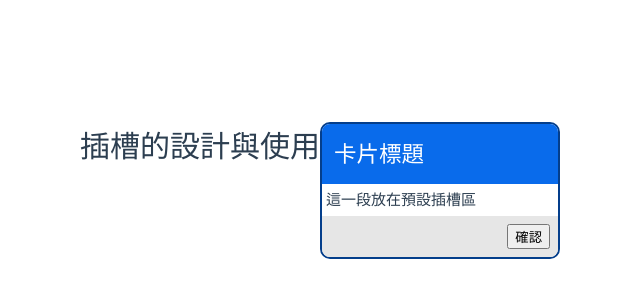
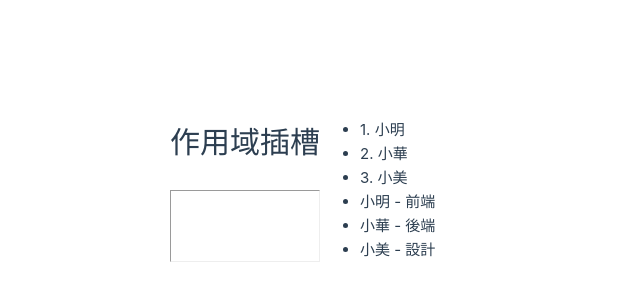
Before and after one commit to idben/EEIT023_20260812, a Vue app in the folder vue01/: page / in a window 1280 px wide. Shown: the part 210-510 px from the top of the page, without its empty margins (320-960 px from the left). Built offline with nearby package versions, Linux system fonts and the light colour scheme.

Commit message:
作用域插槽

```diff
--- /dev/null
+++ b/vue01/src/Test04.vue
@@ -0,0 +1,20 @@
+<script setup>
+import { ref } from 'vue'
+
+const users = ref([
+    { id: 1, name: '小明', role: '前端' },
+    { id: 2, name: '小華', role: '後端' },
+    { id: 3, name: '小美', role: '設計' },
+]);
+</script>
+
+
+<template>
+    <ul>
+        <li v-for="(user, index) in users" :key="index">
+            <slot :user="user" :index="index"></slot>
+        </li>
+    </ul>
+</template>
+
+<style scoped></style>
--- /dev/null
+++ b/vue01/src/Test04Parent.vue
@@ -0,0 +1,20 @@
+<script setup>
+import Test04 from './Test04.vue'
+</script>
+
+<template>
+    <h1>作用域插槽</h1>
+    <Test04>
+        <template #default="{ user, index }">
+            {{ index + 1 }}. {{ user.name }}
+        </template>
+    </Test04>
+    <hr>
+    <Test04>
+        <template #default="{ user, index }">
+            {{ user.name }} - {{ user.role }}
+        </template>
+    </Test04>
+</template>
+
+<style scoped></style>
--- a/vue01/src/main.js
+++ b/vue01/src/main.js
@@ -1,6 +1,6 @@
 import './assets/main.css'
 
 import { createApp } from 'vue'
-import App from './Test03Parent.vue'
+import App from './Test04Parent.vue'
 
 createApp(App).mount('#app')
```
